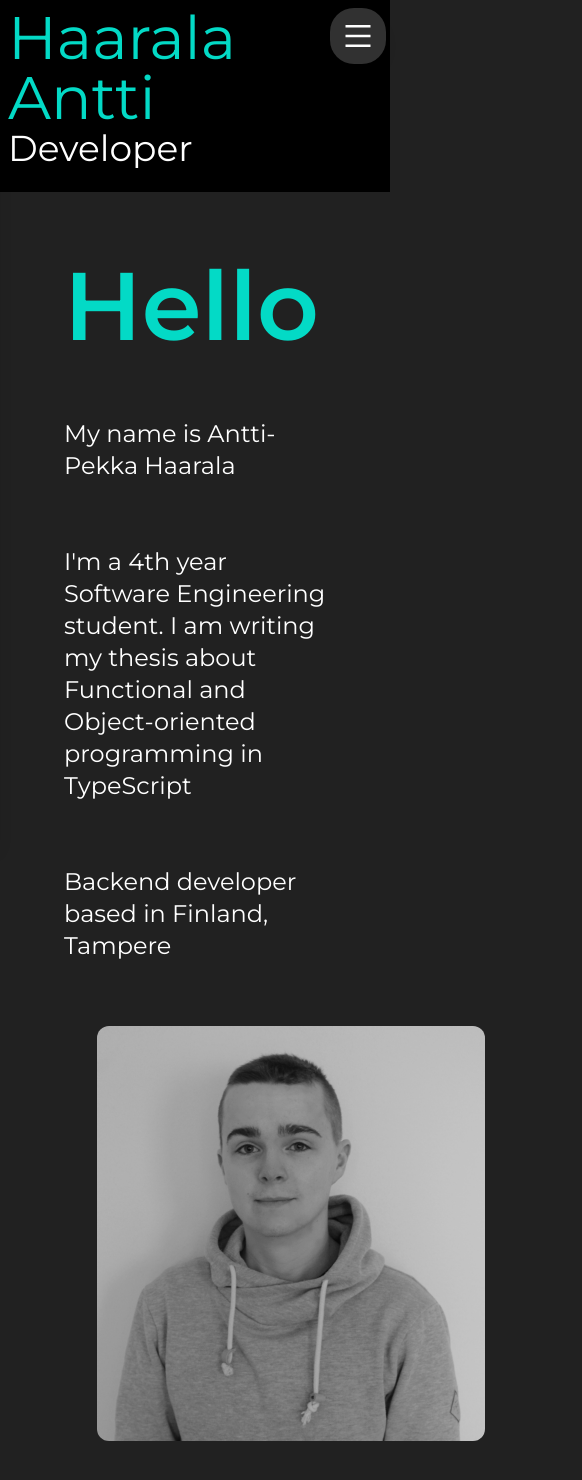
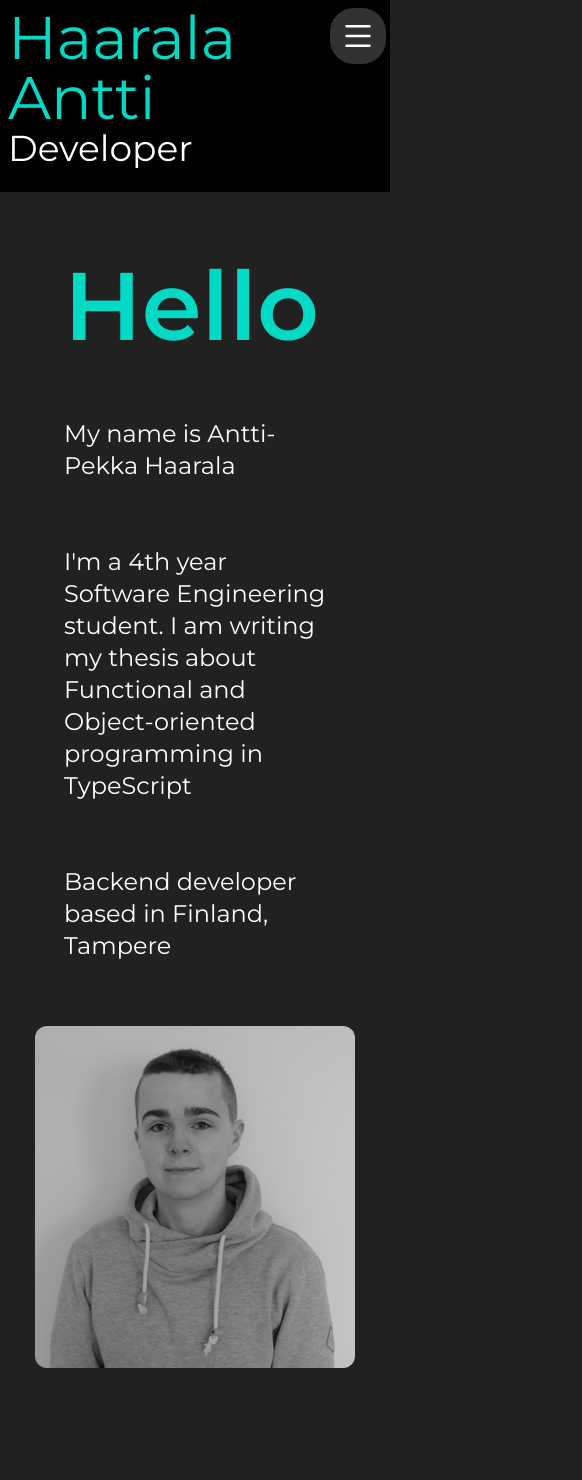
Before and after one commit to AnaHaa/portfolio, a React (Create React App) app: page / in a window 390 px wide. Shown: the top 1480 px of the page, 582 px wide, since content can reach past the window. After the commit the page ends 1432 px from the top, so only its background shows below. Built offline with nearby package versions, Linux system fonts and the light colour scheme.

Commit message:
fix overflow

```diff
--- a/public/index.html
+++ b/public/index.html
@@ -14,7 +14,7 @@
     <link href="https://fonts.googleapis.com/css2?family=Montserrat:wght@100;200;300;400;500;600;700;800;900&family=Roboto&display=swap" rel="stylesheet">
     <title>Portfolio: Antti Haarala</title>
   </head>
-  <body style="background: #212121; overflow-x: hidden;">
+  <body style="background: #212121; padding:0; margin:0;">
     <noscript>You need to enable JavaScript to run this app.</noscript>
     <div id="root"></div>
   </body>
--- a/src/App.css
+++ b/src/App.css
@@ -10,7 +10,7 @@
         @apply absolute top-0 right-0 w-16 m-0 text-white md:hidden;
     }
     .controlbar-mobile {
-        @apply md:hidden;
+        @apply md:hidden w-screen;
     }
     .controlbar-mobile-button {
         @apply md:hidden
--- a/src/App.tsx
+++ b/src/App.tsx
@@ -81,7 +81,7 @@ function ControlBar() {
   const { title } = navigation;
 
   return (
-    <div className="font-montserrat">
+    <div className="font-montserrat w-screen">
       <div className="fixed top-0 h-screen w-20 m-0 flex flex-col bg-background text-white shadow-lg controlbar">
         <div className="relative flex flex-col justify-center items-center text-2xl bg-black w-20 h-32">
           <h3 className="text-secondary">Antti</h3>
--- a/src/components/home.tsx
+++ b/src/components/home.tsx
@@ -16,7 +16,7 @@ function Home() {
   return (
     <div className="w-screen h-screen flex flex-wrap justify-evenly">
       <div className="home-info md:ml-32 md:mt-16 flex-1 p-16">
-        <h1 className="text-8xl text-secondary font-semibold">
+        <h1 className="text-8xl text-secondary font-semibold w-56">
           {header}
         </h1>
         <div>
@@ -32,7 +32,7 @@ function Home() {
         </div>
       </div>
       <div className="home-info md:mt-32 md:mr-32 flex-none">
-        <img src={image} alt="Haarala Antti" className="object-contain w-8/12 md:w-11/12 ml-auto mr-auto mb-16 rounded-xl" />
+        <img src={image} alt="Haarala Antti" className="object-contain w-80 md:w-11/12 ml-auto mr-auto mb-16 rounded-xl" />
       </div>
     </div>
   );
```
